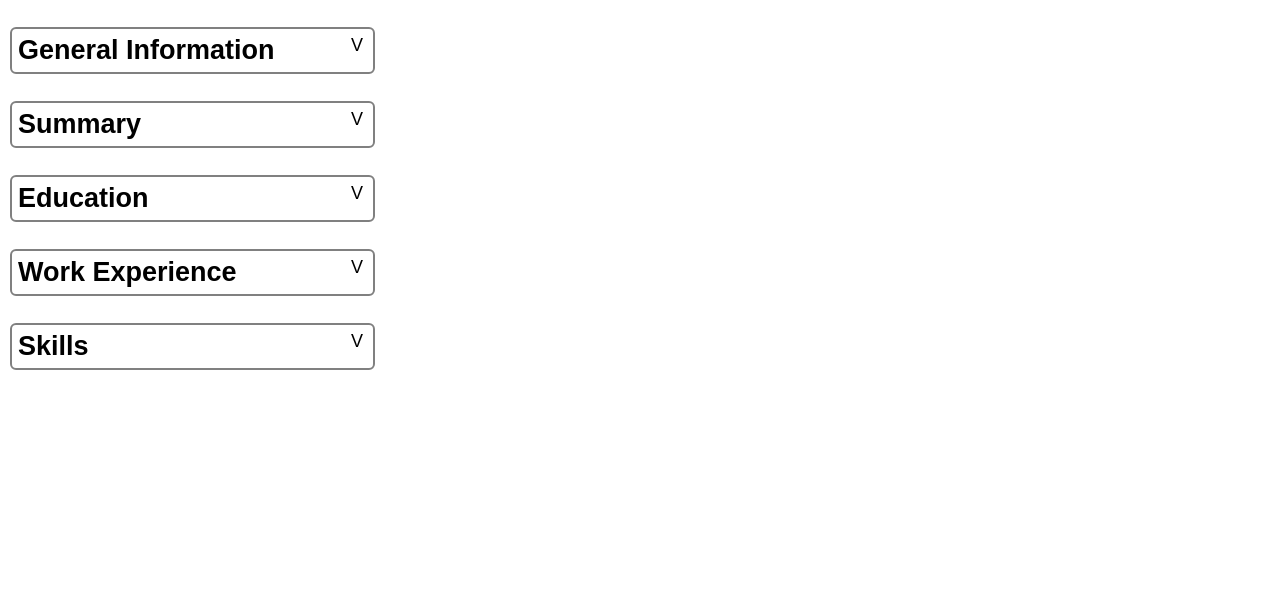
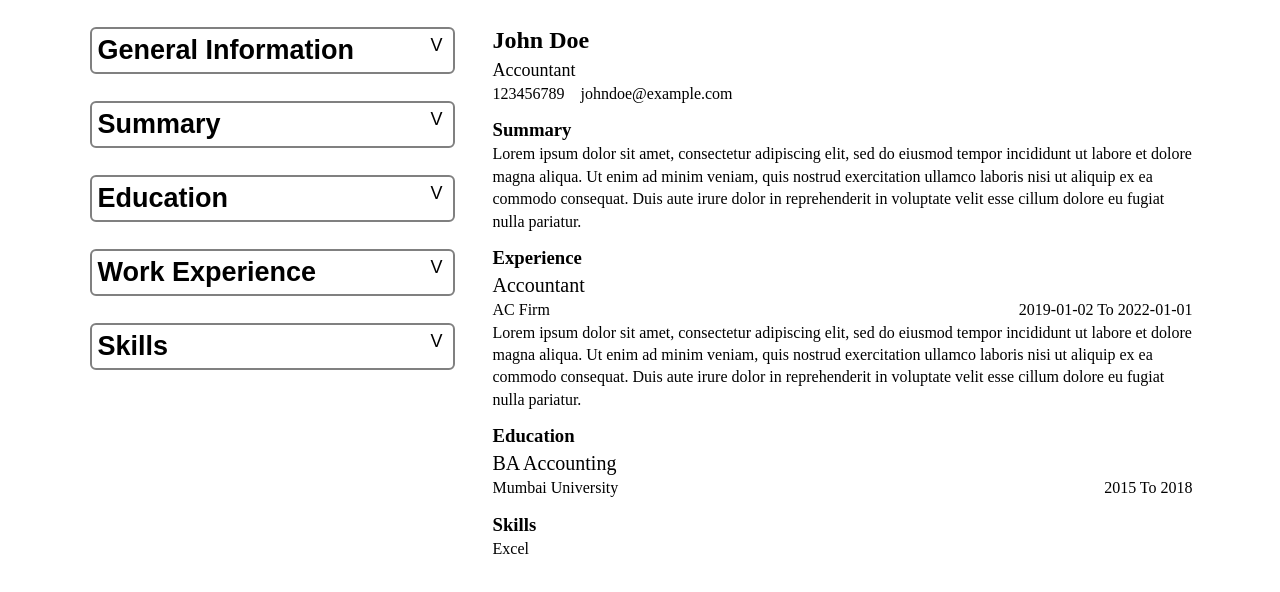
Before and after one commit to A6ih/Cv-Builder, a React (Vite) app: page / in a window 1280 px wide. Shown: the top 592 px of the page. Built offline with nearby package versions, Linux system fonts and the light colour scheme.

Commit message:
Add div to display preview of print option, Add @media rules for screen width and print

```diff
--- a/src/App.jsx
+++ b/src/App.jsx
@@ -6,12 +6,13 @@ import InputYear from "./InputYear"
 
 function App() {
   const [personalInfo, setPersonalInfo] = useState({name: "John Doe", profession:"Accountant", email: "johndoe@example.com", phone: 123456789})
-  const [summary, setSummary] = useState("");
+  const [summary, setSummary] = useState("Lorem ipsum dolor sit amet, consectetur adipiscing elit, sed do eiusmod tempor incididunt ut labore et dolore magna aliqua. Ut enim ad minim veniam, quis nostrud exercitation ullamco laboris nisi ut aliquip ex ea commodo consequat. Duis aute irure dolor in reprehenderit in voluptate velit esse cillum dolore eu fugiat nulla pariatur.");
   const [education, setEducation] = useState([{id: crypto.randomUUID(), degree: "BA Accounting", institution:"Mumbai University", yearStart:"2015", yearEnd:"2018"}])
-  const [work, setWork] = useState([{id: crypto.randomUUID(), role: "Accountant", company:"AC Firm", dateStart:"2019-01-02", dateEnd:"2022-01-01", description:""}])
-  const [skills, setSkills] = useState([{id: crypto.randomUUID(), name: ""}]);
+  const [work, setWork] = useState([{id: crypto.randomUUID(), role: "Accountant", company:"AC Firm", dateStart:"2019-01-02", dateEnd:"2022-01-01", description:"Lorem ipsum dolor sit amet, consectetur adipiscing elit, sed do eiusmod tempor incididunt ut labore et dolore magna aliqua. Ut enim ad minim veniam, quis nostrud exercitation ullamco laboris nisi ut aliquip ex ea commodo consequat. Duis aute irure dolor in reprehenderit in voluptate velit esse cillum dolore eu fugiat nulla pariatur."}])
+  const [skills, setSkills] = useState([{id: crypto.randomUUID(), name: "Excel"}]);
   return (
    <>
+    <div id="edit-container">
      <Section header="General Information" className="general-info">
         <Input label="Name" text={personalInfo.name} handleInput={(e) => setPersonalInfo({...personalInfo, name:e.target.value})} inputType="text" placeholdText="Your Fullname"/>
         <Input label="Profession" text={personalInfo.profession} handleInput={(e) => setPersonalInfo({...personalInfo, profession:e.target.value})} inputType="text" placeholdText="Your Profession"/>
@@ -54,7 +55,7 @@ function App() {
                   <InputYear label="From" text={job.dateStart} handleInput={(e) => setWork(replaceInfo(work, job.id, e.target.value, "dateStart"))} inputType="date"/>
                   <InputYear label="To" text={job.dateEnd} handleInput={(e) => setWork(replaceInfo(work, job.id, e.target.value, "dateEnd"))} inputType="date"/>
                 </fieldset>
-                <textarea value={job.text} onChange={(e) => setWork(replaceInfo(work, job.id, e.target.value, "description"))} placeholder="Description" rows="4" cols="36"></textarea>
+                <textarea value={job.description} onChange={(e) => setWork(replaceInfo(work, job.id, e.target.value, "description"))} placeholder="Description" rows="4" cols="36"></textarea>
                 <button onClick={(e) => {
                   const parent = e.currentTarget.parentNode
                   parent.classList.add("card-delete")
@@ -71,8 +72,9 @@ function App() {
           skills.map(skill => {
             return(
               <div className="cards skill-cards" key={skill.id}>
-              <Input label="Skill" text={skill.name} handleInput={(e) => setSkills(replaceInfo(work, skill.id, e.target.value, "name"))} inputType="text" placeholdText="(eg: Excel)"/>
+                <Input label="Skill" text={skill.name} handleInput={(e) => setSkills(replaceInfo(skills, skill.id, e.target.value, "name"))} inputType="text" placeholdText="(eg: Excel)"/>
                 <button className="skill-delete" onClick={(e) => {
+                    e.preventDefault()
                     const parent = e.currentTarget.parentNode
                     parent.classList.add("card-delete")
                     deleteField(setSkills, skills, skill.id)
@@ -83,6 +85,57 @@ function App() {
         }
         <button onClick={() => setSkills(skills.concat(addSkill()))}>Add Skill</button>
      </Section>
+    </div>
+    <div id="preview-container">
+      <div>
+        <h2>{personalInfo.name}</h2>
+        <p className="preview-profession">{personalInfo.profession}</p>
+        <p className="preview-contact"><span>{personalInfo.phone}</span><span>{personalInfo.email}</span></p>
+      </div>
+      <div>
+        <h3>Summary</h3>
+        <p>{summary}</p>
+      </div>
+      <div>
+        <h3>Experience</h3>
+        {work.map(job => {
+          return (
+            <div key={job.id} className="preview-info-container">
+              <p className="preview-title">{job.role}</p>
+              <div className="preview-institution">
+                <p>{job.company}</p>
+                <p>{job.dateStart + " " + "To" + " " + job.dateEnd}</p>
+              </div>
+              <p>{job.description}</p>
+            </div>
+          )
+        })}
+      </div>
+      <div>
+        <h3>Education</h3>
+        {education.map(edu => {
+          return (
+            <div key={edu.id} className="preview-info-container">
+              <p className="preview-title">{edu.degree}</p>
+              <div className="preview-institution">
+                <p>{edu.institution}</p>
+                <p>{edu.yearStart + " " + "To" + " " + edu.yearEnd}</p>
+              </div>
+            </div>
+          )
+        })}
+      </div>
+      <div>
+        <h3>Skills</h3>
+        <div id="preview-skills-container">
+          {skills.map(skill => {
+          return (
+            <p key={skill.id}>{skill.name}</p>
+          )
+        })}
+        </div>
+      </div>
+    </div>
     </>
   )
 }
--- a/src/index.css
+++ b/src/index.css
@@ -1,5 +1,19 @@
 * {
   box-sizing: border-box;
+  margin: 0;
+  padding: 0;
+}
+
+body {
+  display: flex;
+  justify-content: center;
+  align-items: center;
+}
+
+
+#root {
+  display: flex;
+  gap: 2em;
 }
 
 label, fieldset{
@@ -176,3 +190,63 @@ span {
     transform: scaleY(1);
   }
 }
+
+#preview-container {
+  max-width: 700px;
+  line-height: 1.4;
+  margin-top: 1.5rem;
+}
+
+#preview-container > div {
+  margin-bottom: .75rem;
+}
+
+.preview-profession {
+  font-size: 18px;
+  font-weight: 500;
+}
+
+.preview-contact, #preview-skills-container {
+  display: flex;
+  gap: .75rem;
+  flex-wrap: wrap;
+}
+
+.preview-title {
+  font-size: 20px;
+  font-weight: 400;
+}
+
+.preview-institution {
+  display: flex;
+  justify-content: space-between;
+}
+
+.preview-info-container {
+  margin-bottom: .5rem;
+}
+
+@media (max-width: 600px) {
+  #root {
+    flex-direction: column;
+  }
+
+  #preview-container *{
+    font-size: smaller;
+    margin: 2px;
+  }
+}
+
+@media print {
+  @page {
+    margin-top: 0;
+    margin-bottom: 0;
+  }
+  body  {
+    padding-top: 1rem;
+    padding-bottom: 1rem;
+  }
+  #edit-container {
+    display: none;
+  }
+}
```
Lines whose indentation alone changed are shown as unchanged.
